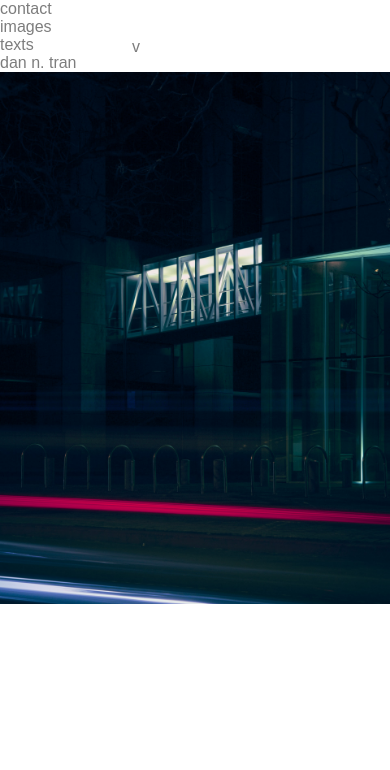
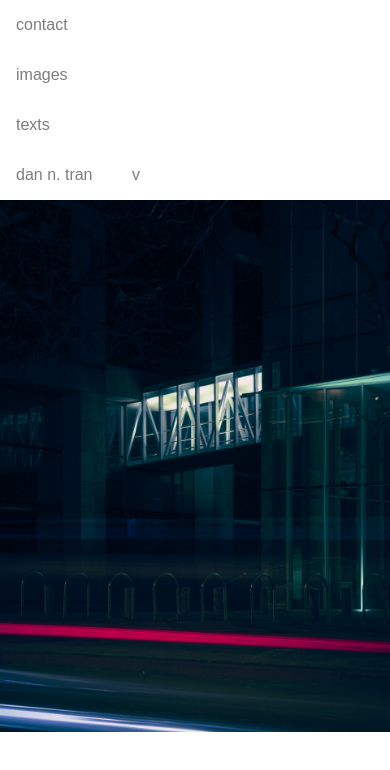
Before and after one commit to picasdan9/studio-website, a Next.js app: page / in a window 390 px wide. Shown: the top 770 px of the page. Built offline with nearby package versions, Linux system fonts and the light colour scheme.

Commit message:
Fix navbar bug

```diff
--- a/components/NavButton.tsx
+++ b/components/NavButton.tsx
@@ -1,14 +1,13 @@
+import { NavButtonProps } from "lib/models";
 import Link from "next/link";
+import styles from 'styles/Home.module.css'
 
 const NavButton = (props: NavButtonProps) => (
-  <Link href={props.path}>
-    <span>{props.label}</span>
-  </Link>
+  <div className={styles['navbar-button']}>
+    <Link href={props.path}>
+      <span>{props.label}</span>
+    </Link>
+  </div>
 );
 
-interface NavButtonProps {
-  path: string,
-  label: string
-}
-
 export default NavButton
--- a/components/Navbar.tsx
+++ b/components/Navbar.tsx
@@ -6,7 +6,7 @@ export default function Navbar() {
   const [navbarState, setNavbarState] = useState(true);
 
   return (
-    <div className={`${styles.navbar} ${navbarState && styles.responsive}`}>
+    <div className={`${styles.navbar} ${navbarState && styles.expanded}`}>
       {navButtons.map(button => (
         <NavButton
           key={button.path}
--- /dev/null
+++ b/lib/models.ts
@@ -0,0 +1,37 @@
+export interface Page {
+  title: string,
+  children: React.ReactNode
+}
+
+export interface NavButtonProps {
+  path: string,
+  label: string
+}
+
+
+// Texts
+
+export interface TextsDb {
+  [key: string]: Post
+}
+
+export interface TextsIndexProps {
+  postMetadata: Metadata[]
+}
+
+export interface Post {
+  markdownBody: string,
+  metadata: Metadata
+}
+
+export interface Metadata {
+  title: string,
+  type: string,
+  year: number,
+  externalSite: ExternalSite
+}
+
+export interface ExternalSite {
+  name: string,
+  url: string
+}
--- a/styles/Home.module.css
+++ b/styles/Home.module.css
@@ -20,7 +20,7 @@
 }
 
 @media screen and (max-width: 600px) {
-  .navbar div:not(:first-child) {
+  .navbar div.navbar-button:not(:first-child) {
     display: none;
   }
 
@@ -29,18 +29,18 @@
     float: right;
   }
 
-  .navbar.responsive {
+  .navbar.expanded {
     flex-direction: column-reverse;
     position: relative;
   }
 
-  .navbar.responsive div.navbar-toggle {
+  .navbar.expanded div.navbar-toggle {
     position: absolute;
     bottom: 0;
     right: 0;
   }
 
-  .navbar.responsive div {
+  .navbar.expanded div.navbar-button {
     float: none;
     display: block;
     text-align: left;
```
